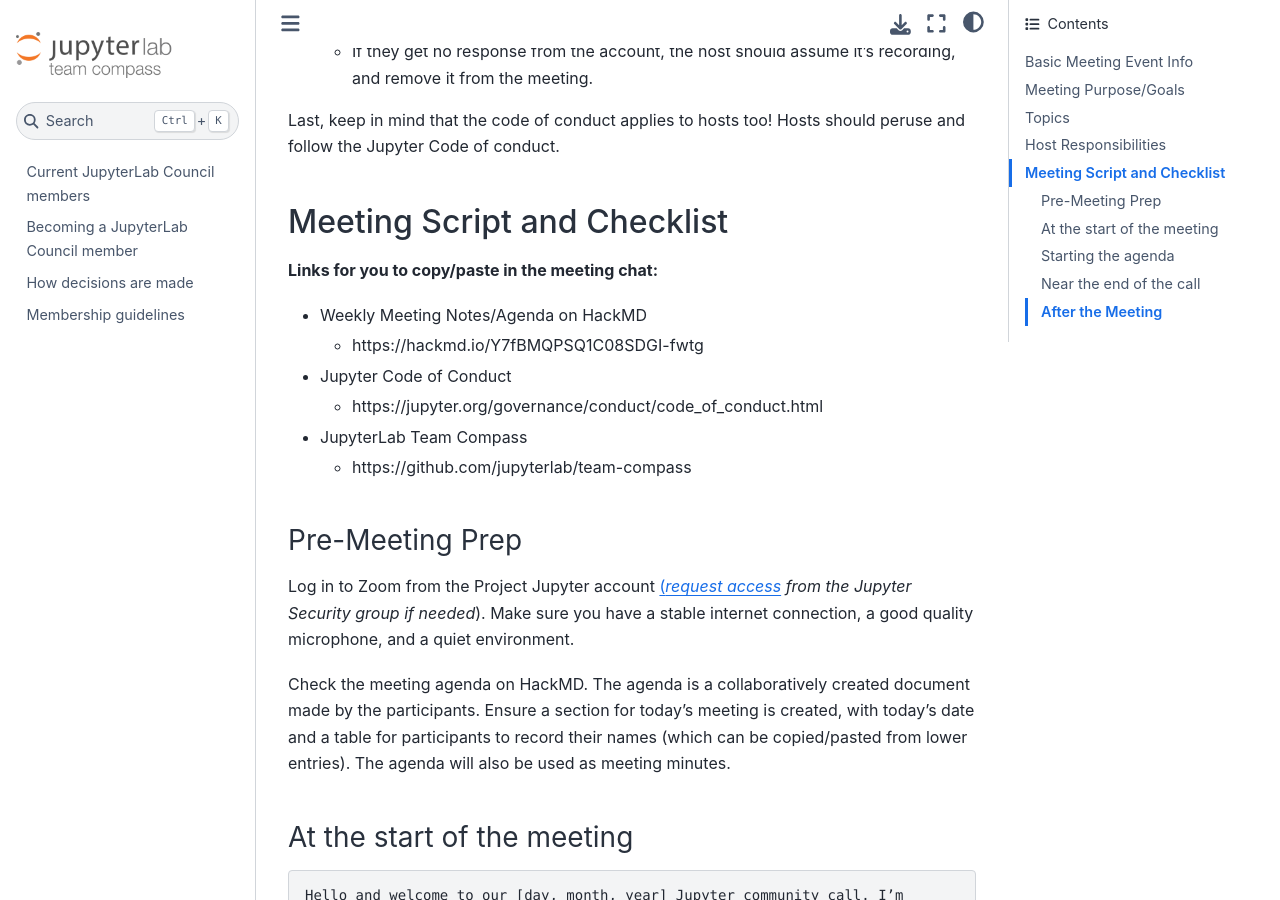
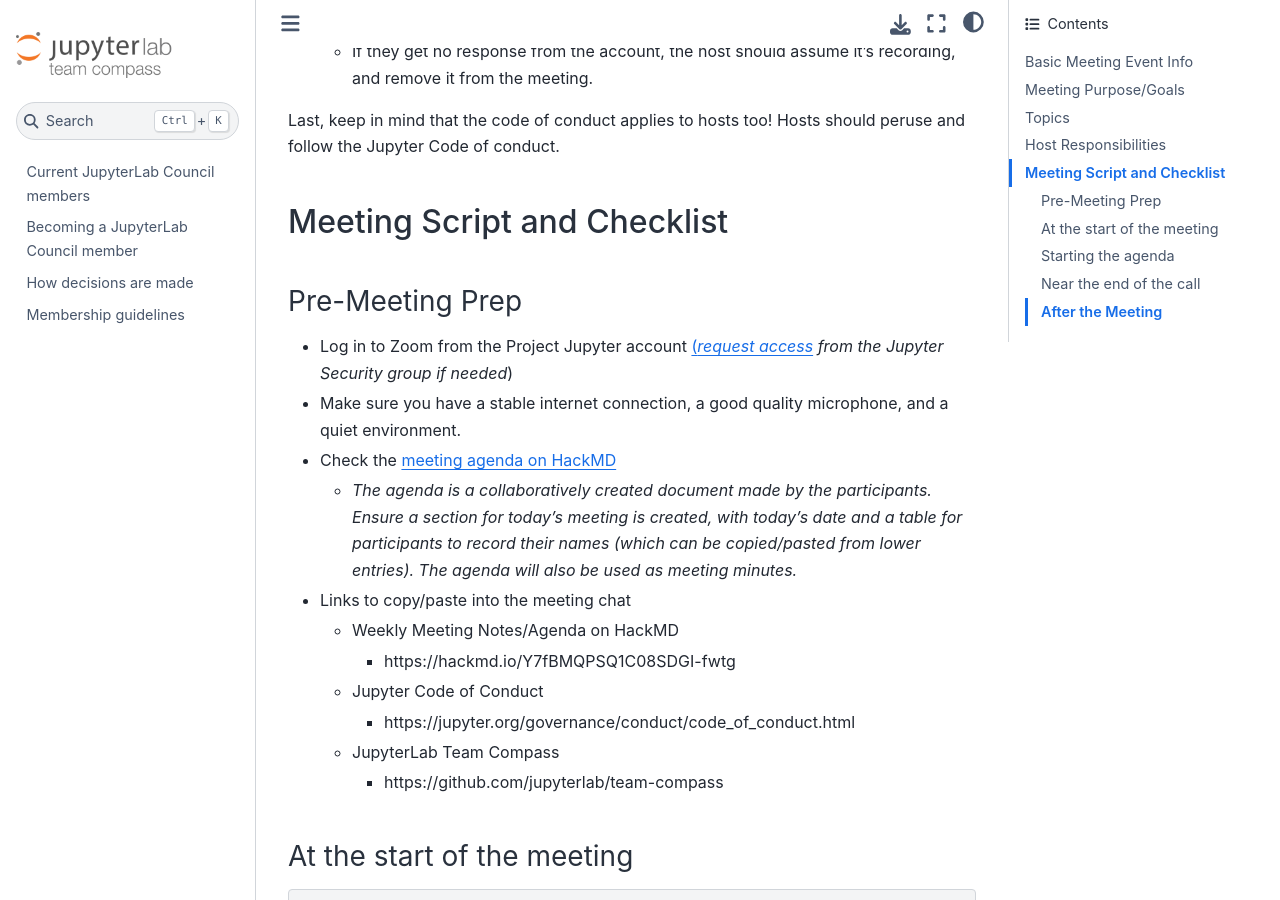
Before and after one commit to jupyterlab/frontends-team-compass, a Sphinx documentation site: the page built from docs/host_guide.md, in a window 1280 px wide and 900 px high, scrolled down 1729 px. Built offline with Sphinx 7.4.7 and the Sphinx Book theme 1.1.4, drawn with Linux system fonts in a browser that asks for light colours.

Commit message:
Restructuring.

```diff
--- a/docs/host_guide.md
+++ b/docs/host_guide.md
@@ -67,26 +67,24 @@
 
 ## Meeting Script and Checklist
 
-**Links for you to copy/paste in the meeting chat:**
-
-- Weekly Meeting Notes/Agenda on HackMD
-  - https://hackmd.io/Y7fBMQPSQ1C08SDGI-fwtg
-- Jupyter Code of Conduct
-  - https://jupyter.org/governance/conduct/code_of_conduct.html
-- JupyterLab Team Compass
-  - https://github.com/jupyterlab/team-compass
-
 ### Pre-Meeting Prep
 
-Log in to Zoom from the Project Jupyter account [(*request access*](mailto:security@ipython.org)
-*from the Jupyter Security group if needed*). Make sure you have a stable internet
+- Log in to Zoom from the Project Jupyter account [(*request access*](mailto:security@ipython.org)
+*from the Jupyter Security group if needed*)
+- Make sure you have a stable internet
 connection, a good quality microphone, and a quiet environment.
-
-Check the meeting agenda on HackMD. The agenda is a collaboratively created
-document made by the participants. Ensure a section for today's meeting is
-created, with today's date and a table for participants to record their names
-(which can be copied/pasted from lower entries). The agenda will also be used
-as meeting minutes.
+- Check the [meeting agenda on HackMD](https://hackmd.io/Y7fBMQPSQ1C08SDGI-fwtg)
+  - *The agenda is a collaboratively created document made by the participants.*
+    *Ensure a section for today's meeting is created, with today's date and a table*
+    *for participants to record their names (which can be copied/pasted from lower*
+    *entries). The agenda will also be used as meeting minutes.*
+- Links to copy/paste into the meeting chat
+  - Weekly Meeting Notes/Agenda on HackMD
+    - https://hackmd.io/Y7fBMQPSQ1C08SDGI-fwtg
+  - Jupyter Code of Conduct
+    - https://jupyter.org/governance/conduct/code_of_conduct.html
+  - JupyterLab Team Compass
+    - https://github.com/jupyterlab/team-compass
 
 ### At the start of the meeting
 
```
